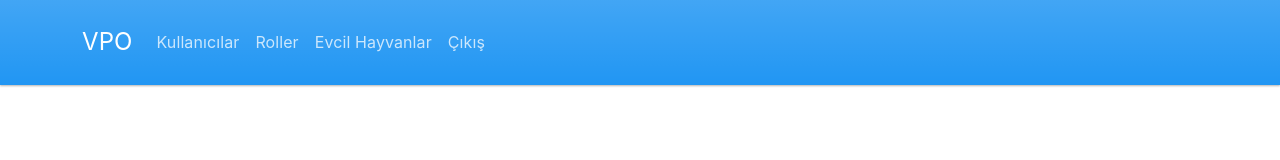
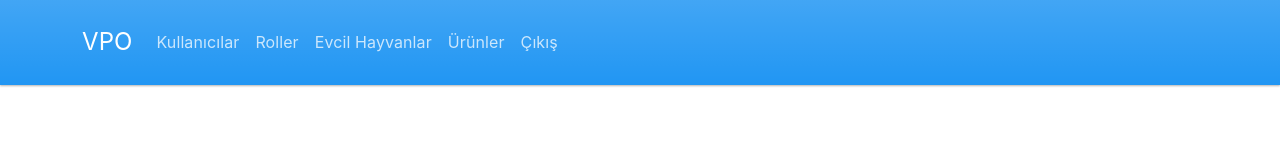
Before and after one commit to ahmetarsln/veterinerlik, a React (Create React App) app in the folder vpo.wui/: page / in a window 1280 px wide. Shown: the top 160 px of the page. Built offline with nearby package versions, Linux system fonts and the light colour scheme.

Commit message:
Update NavMenu.js

```diff
--- a/vpo.wui/src/components/Layout/Nav/NavMenu.js
+++ b/vpo.wui/src/components/Layout/Nav/NavMenu.js
@@ -13,7 +13,7 @@ const NavMenu = () => {
             <Nav.Link href="/users-list">Kullanıcılar</Nav.Link>
             <Nav.Link href="/roles-list">Roller</Nav.Link>
             <Nav.Link href="/pets-list">Evcil Hayvanlar</Nav.Link>
-
+            <Nav.Link href="/products-list">Ürünler</Nav.Link>
 
 
             <Nav.Link
```
